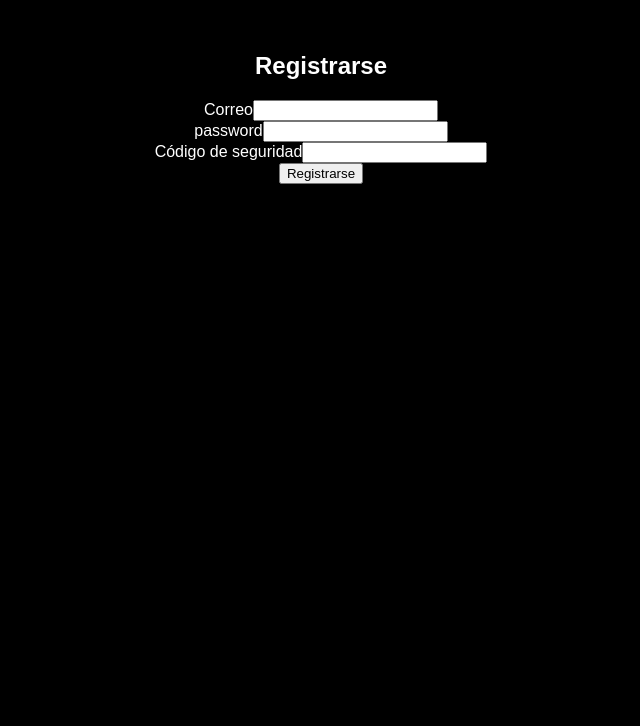
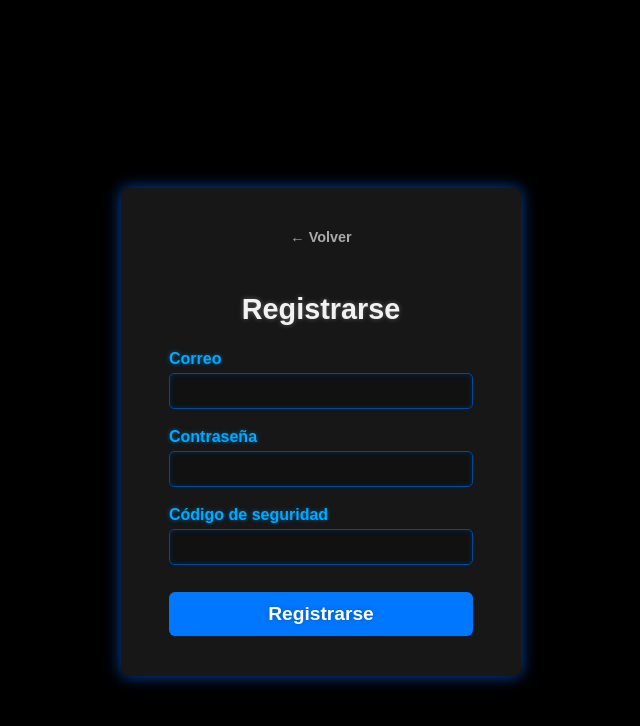
Before and after one commit to SantiagoDellaSala/durnom-ao, a React (Vite) app: page /register in a window 1280 px wide. Shown: the top 726 px of the page, without its empty margins (319-959 px from the left). Built offline with nearby package versions, Linux system fonts and the light colour scheme.

Commit message:
Registro estilizado y funcional

```diff
--- /dev/null
+++ b/src/pages/Register.css
@@ -0,0 +1,108 @@
+.register-container {
+  padding: 2rem;
+  height: 100vh;
+  background-color: #000000;
+  color: white;
+  display: flex;
+  justify-content: center;
+  align-items: center;
+  text-align: center;
+}
+
+.register-box {
+  background: rgba(25, 25, 25, 0.95);
+  padding: 2.5rem 3rem;
+  border-radius: 8px;
+  width: 100%;
+  max-width: 400px;
+  box-shadow: 0 0 15px #0047ab;
+  position: relative;
+}
+
+.register-title {
+  text-align: center;
+  margin-bottom: 1.5rem;
+  font-size: 1.8rem;
+  color: #f2f2f2;
+  text-shadow: 0 0 5px rgba(255, 255, 255, 0.3);
+}
+
+.form-group {
+  margin-bottom: 1.2rem;
+  text-align: left;
+}
+
+.form-group label {
+  display: block;
+  margin-bottom: 0.3rem;
+  font-weight: 600;
+  color: #00aaff;
+  text-shadow: 0 0 4px #005f99;
+}
+
+.form-group input {
+  width: 100%;
+  padding: 0.5rem 0.8rem;
+  border-radius: 5px;
+  border: 1px solid #004a99;
+  background-color: #111111;
+  color: white;
+  font-size: 1rem;
+  box-shadow: inset 0 0 5px #002a55;
+  transition: border-color 0.3s ease;
+}
+
+.form-group input:focus {
+  border-color: #00aaff;
+  outline: none;
+  box-shadow: 0 0 8px #00aaff;
+}
+
+.register-button {
+  width: 100%;
+  padding: 0.7rem 0;
+  font-size: 1.2rem;
+  font-weight: 700;
+  background-color: #0077ff;
+  border: none;
+  border-radius: 6px;
+  color: white;
+  cursor: pointer;
+  text-shadow: 0 0 5px #005bb5;
+  transition: background-color 0.3s ease;
+  margin-top: 0.5rem;
+}
+
+.register-button:hover {
+  background-color: #005bb5;
+}
+
+.error-message {
+  color: #ff4444;
+  margin-bottom: 1rem;
+  font-weight: 700;
+  text-shadow: 0 0 4px #ff0000;
+}
+
+.mensaje {
+  color: #66ff66;
+  margin-bottom: 1rem;
+  font-weight: 700;
+  text-shadow: 0 0 5px #00bb00;
+}
+
+.btn-back {
+  display: inline-block;
+  margin-bottom: 1.5rem;
+  color: #aaa;
+  font-weight: bold;
+  text-decoration: none;
+  cursor: pointer;
+  transition: color 0.2s ease;
+  font-size: 0.9rem;
+}
+
+.btn-back:hover {
+  color: #fff;
+  text-shadow: 0 0 5px #0066ff;
+}
--- a/src/pages/Register.jsx
+++ b/src/pages/Register.jsx
@@ -1,6 +1,7 @@
 import React, { useState } from 'react';
-import { useNavigate } from 'react-router-dom';
+import { useNavigate, Link } from 'react-router-dom';
 import { useAuth } from '../context/AuthContext';
+import './Register.css';
 
 const Register = () => {
   const navigate = useNavigate();
@@ -36,62 +37,63 @@ const Register = () => {
         throw new Error(data.message || 'Error en el registro');
       }
 
-      // Guardar token y usuario
       localStorage.setItem('token', data.token);
-      login(data.user); // Autentica al usuario
+      login(data.user);
 
       setMensaje('Registro exitoso. Redirigiendo...');
-      setTimeout(() => navigate('/personajes'), 1000); // Redirección actualizada
+      setTimeout(() => navigate('/personajes'), 1000);
     } catch (err) {
       setError(err.message);
     }
   };
 
   return (
-    <div className="container mt-4">
-      <h2>Registrarse</h2>
-      {mensaje && <div className="alert alert-success">{mensaje}</div>}
-      {error && <div className="alert alert-danger">{error}</div>}
-      <form onSubmit={handleSubmit}>
-        <div className="mb-3">
-          <label className="form-label">Correo</label>
+    <main className="register-container">
+      <div className="register-box">
+        <Link to="/" className="btn-back">← Volver</Link>
+        <h2 className="register-title">Registrarse</h2>
+
+        {mensaje && <p className="mensaje">{mensaje}</p>}
+        {error && <p className="error-message">{error}</p>}
+
+        <form onSubmit={handleSubmit} className="register-form">
+          <div className="form-group">
+            <label>Correo</label>
             <input
               type="email"
               name="mail"
               value={form.mail}
               onChange={handleChange}
-            className="form-control"
               required
             />
           </div>
 
-        <div className="mb-3">
-          <label className="form-label">password</label>
+          <div className="form-group">
+            <label>Contraseña</label>
             <input
               type="password"
               name="password"
               value={form.password}
               onChange={handleChange}
-            className="form-control"
               required
             />
           </div>
 
-        <div className="mb-3">
-          <label className="form-label">Código de seguridad</label>
+          <div className="form-group">
+            <label>Código de seguridad</label>
             <input
               type="text"
               name="codigo_seguridad"
               value={form.codigo_seguridad}
               onChange={handleChange}
-            className="form-control"
               required
             />
           </div>
 
-        <button type="submit" className="btn btn-primary">Registrarse</button>
+          <button type="submit" className="register-button">Registrarse</button>
         </form>
       </div>
+    </main>
   );
 };
 
```
Lines whose indentation alone changed are shown as unchanged.
